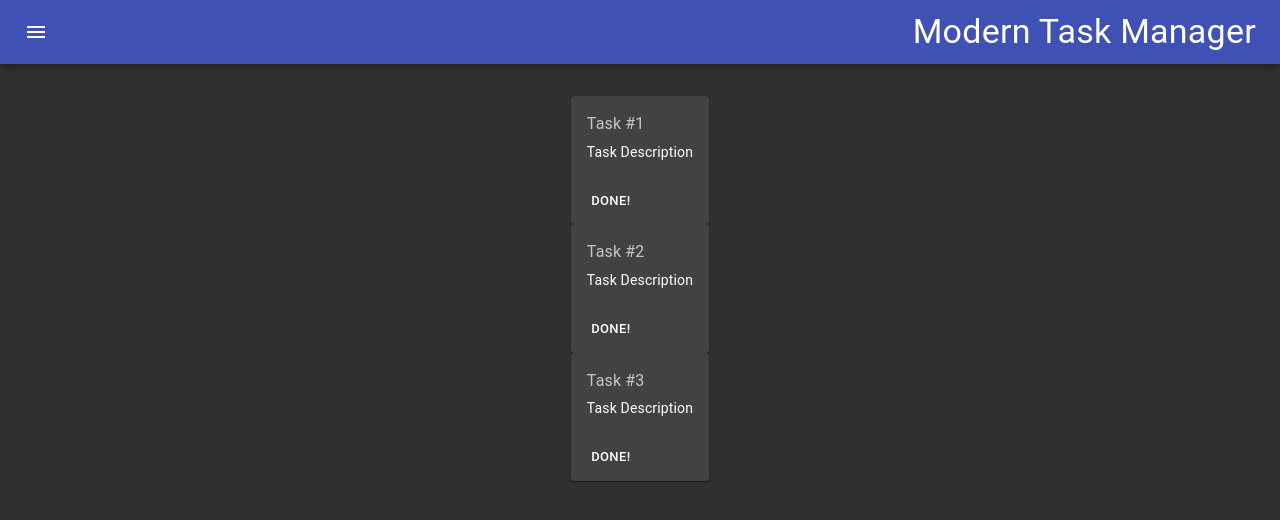
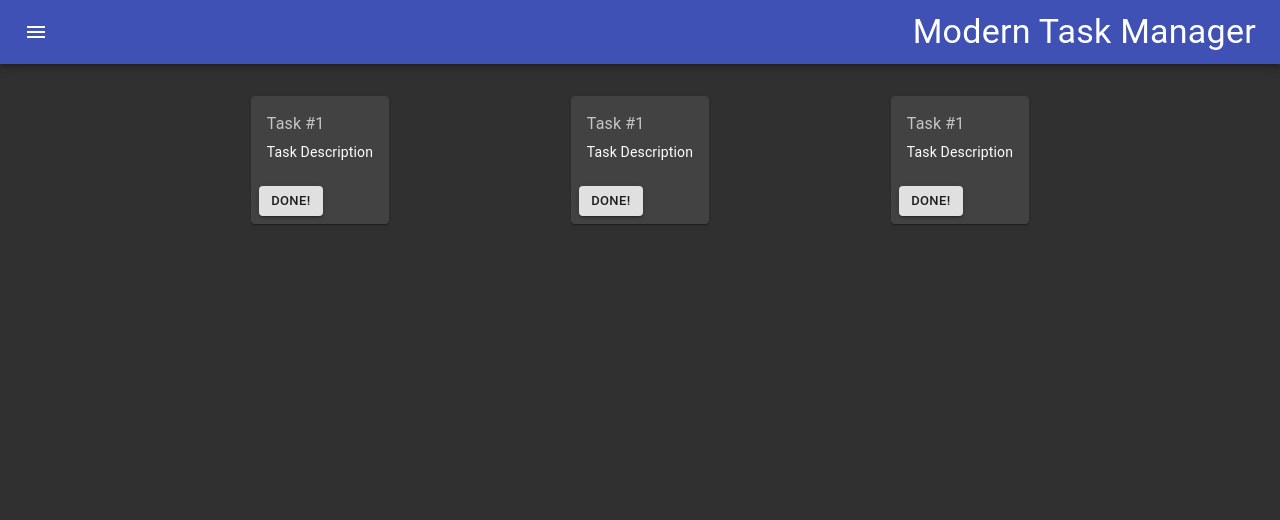
Before and after one commit to SBNovaScript/ModernTaskManager, a React (Create React App) app: page / in a window 1280 px wide. Shown: the top 520 px of the page. Built offline with nearby package versions, Linux system fonts and the light colour scheme; the HTML template or start-up script is replaced by a standard one.

Commit message:
Made tasks component, fixed layout.

```diff
--- a/src/components/PageLayout/index.js
+++ b/src/components/PageLayout/index.js
@@ -2,13 +2,13 @@ import React, {Fragment} from "react";
 import Grid from "@material-ui/core/Grid";
 
 const PageLayout = ({children}) => (
-    <Fragment>
+    <Grid container justify={'center'}>
         {React.Children.map(children, child => (
-            <Grid container justify={'center'}>
+            <Grid container item justify={'center'} xs={12} sm={3}>
                 {child}
             </Grid>
         ))}
-    </Fragment>
+    </Grid>
 );
 
 export default PageLayout;
--- a/src/screens/my-tasks/index.js
+++ b/src/screens/my-tasks/index.js
@@ -8,8 +8,10 @@ import CardContent from '@material-ui/core/CardContent';
 import Button from '@material-ui/core/Button';
 import Typography from '@material-ui/core/Typography';
 
-const MyTasks = () => (
-    <PageLayout>
+const MyTasks = () => {
+
+        const Task = () =>
+            (
                 <Card>
                         <CardContent>
                                 <Typography color="textSecondary" gutterBottom>
@@ -20,38 +22,20 @@ const MyTasks = () => (
                                 </Typography>
                         </CardContent>
                         <CardActions>
-                            <Button size="small">Done!</Button>
+                                <Button size="small" variant="contained">Done!</Button>
                         </CardActions>
                 </Card>
-            <Card>
-                    <CardContent>
-                            <Typography color="textSecondary" gutterBottom>
-                                    Task #2
-                            </Typography>
-                            <Typography variant="body2" component="p">
-                                    Task Description
-                            </Typography>
-                    </CardContent>
-                    <CardActions>
-                            <Button size="small">Done!</Button>
-                    </CardActions>
-            </Card>
-            <Card>
-                    <CardContent>
-                            <Typography color="textSecondary" gutterBottom>
-                                    Task #3
-                            </Typography>
-                            <Typography variant="body2" component="p">
-                                    Task Description
-                            </Typography>
-                    </CardContent>
-                    <CardActions>
-                            <Button size="small">Done!</Button>
-                    </CardActions>
-            </Card>
+            );
+
+        return (
+            <PageLayout>
+                    <Task/>
+                    <Task/>
+                    <Task/>
             </PageLayout>
 
 
         );
+}
 
 export default MyTasks;
```
Lines whose indentation alone changed are shown as unchanged.
